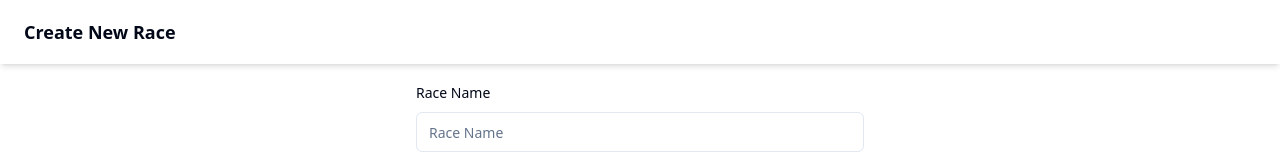
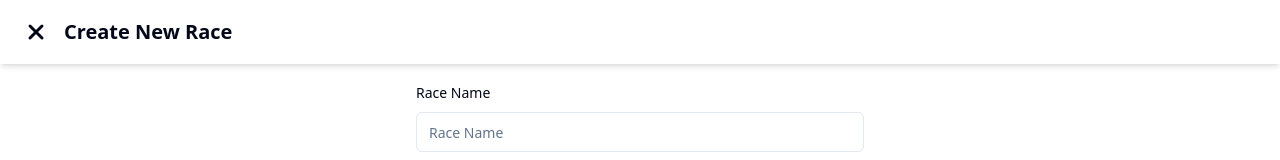
Before and after one commit to ronanpnc/AQUATHON-APP, a Next.js app in the folder aquathon_frontend/: page /races/create in a window 1280 px wide. Shown: the top 160 px of the page. Built offline with nearby package versions, Linux system fonts and the light colour scheme.

Commit message:
feat: added create race nav view (AA-101)

```diff
--- a/aquathon_frontend/src/app/(race)/races/(crud)/create/page.tsx
+++ b/aquathon_frontend/src/app/(race)/races/(crud)/create/page.tsx
@@ -1,10 +1,18 @@
+import { X } from 'lucide-react';
+import Link from 'next/link';
+
 import CreateRaceForm from '@/components/race/CreateRaceForm';
 
 export default function CreateRacePage() {
   return (
     <div>
       <nav className='w-full bg-white shadow-md fixed top-0 left-0 right-0 z-10'>
-        <div className='flex items-center h-16 px-6 text-lg font-bold'>Create New Race</div>
+        <div className='flex items-center h-16 px-6 text-xl font-bold'>
+          <Link href='/races'>
+            <X strokeWidth={3} />
+          </Link>
+          <span className='ml-4'>Create New Race</span>
+        </div>
       </nav>
       <div className='mt-12'>
         <CreateRaceForm />
--- a/aquathon_frontend/src/app/(race)/races/[slug]/layout.tsx
+++ b/aquathon_frontend/src/app/(race)/races/[slug]/layout.tsx
@@ -1,11 +1,11 @@
 import '@/styles/globals.css';
 
-import { RaceTab } from '@/components/layouts/RaceTab';
+import { RaceDetailsNav } from '@/components/layouts/RaceDetailsNav';
 
 export default function NestedLayout({ children }: Readonly<{ children: React.ReactNode }>) {
   return (
     <div>
-      <RaceTab />
+      <RaceDetailsNav />
       <main>{children}</main>
     </div>
   );
--- a/aquathon_frontend/src/components/layouts/RaceTab.tsx
+++ b/aquathon_frontend/src/components/layouts/RaceDetailsNav.tsx
@@ -20,7 +20,7 @@ const tabs: Tab[] = [
   { id: 'Participants', label: 'Participants', Icon: <Users /> },
 ];
 
-export function RaceTab() {
+export function RaceDetailsNav() {
   const [activeTab, setActiveTab] = useState(tabs[0].id);
 
   return (
```
